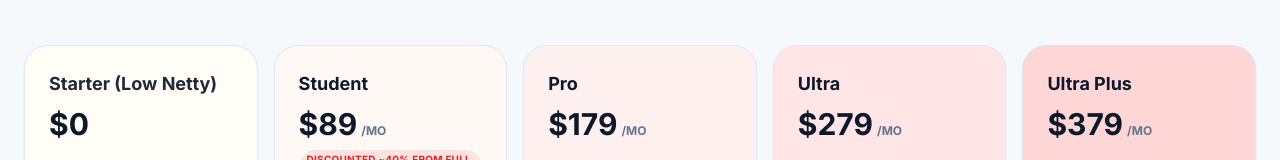
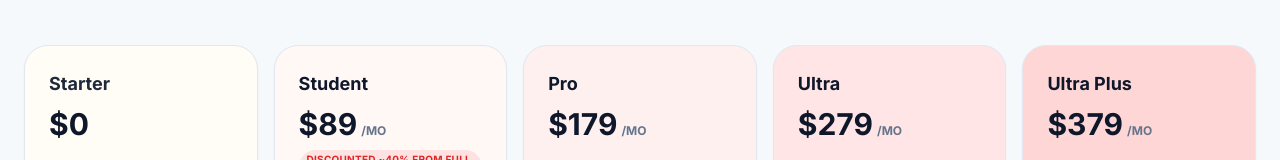
Before and after one commit to Hydrel-Tech/Hydrel, a React (Vite) app in the folder hydrel og 2/: page /market-alpha/pricing in a window 1280 px wide. Shown: the part 475-635 px from the top of the page. Built offline with nearby package versions, Linux system fonts and the light colour scheme; no server answers.

Commit message:
Update MarketAlphaPricing.tsx

```diff
--- a/hydrel og 2/pages/MarketAlphaPricing.tsx
+++ b/hydrel og 2/pages/MarketAlphaPricing.tsx
@@ -6,7 +6,7 @@ import { supabase } from '../lib/supabaseClient';
 
 const pricingTiers = [
   {
-    name: 'Starter (Low Netty)',
+    name: 'Starter',
     price: '$0',
     desc: 'Basic analytics only. Get a feel for the system with essential insights in a limited geographical range. Ideal for trying out the core capabilities of the platform without commitment.',
     color: 'bg-[#FFFDF5]', // Very light gold
```
